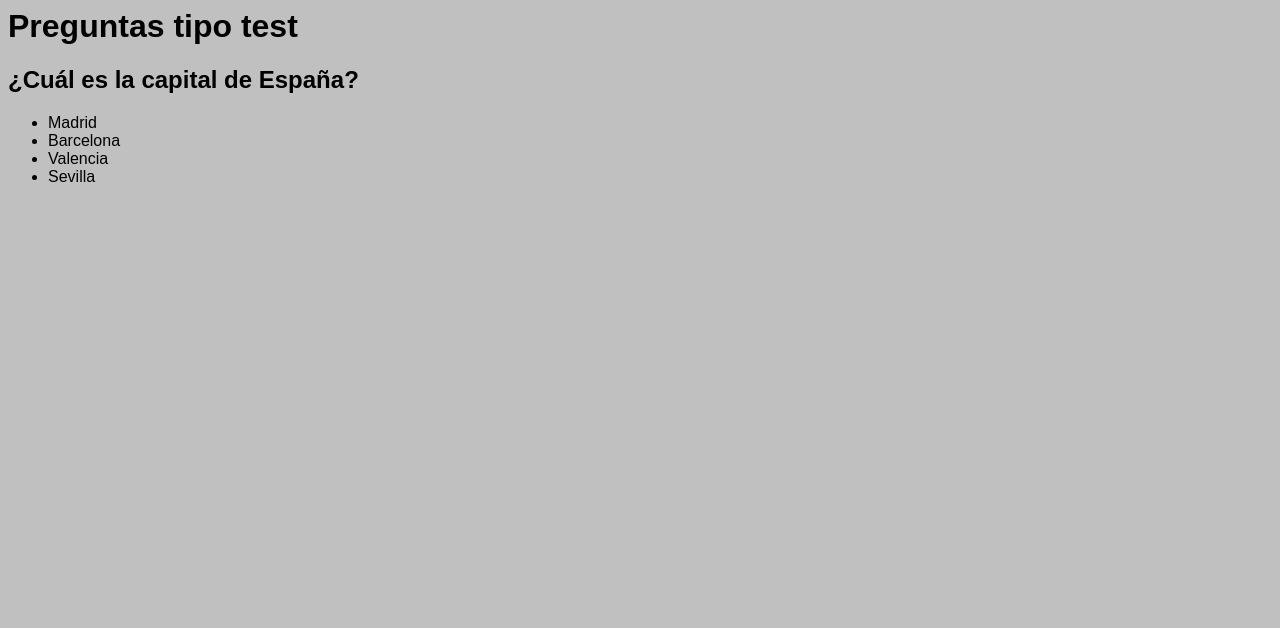
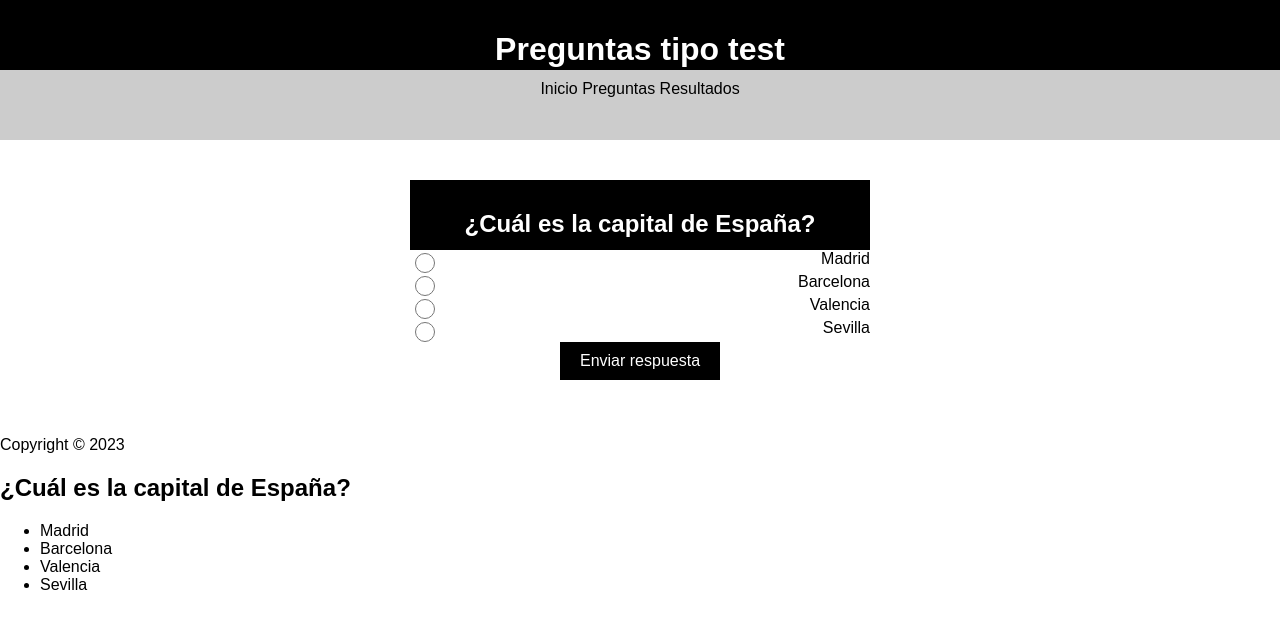
Before and after one commit to jaimedargallo/azureTest, a plain HTML site: page index.html in a window 1280 px wide. Drawn offline with Linux system fonts and the light colour scheme.

Commit message:
semantic html and stylesheet

```diff
--- a/css/style.css
+++ b/css/style.css
@@ -1,48 +1,83 @@
 body {
   font-family: sans-serif;
-    background-color: #c0c0c0;
+  margin: 0;
+  padding: 0;
 }
 
-  h1 {
-    font-size: 2rem;
-    margin-top: 0;
+header {
+  background-color: #000;
+  color: #fff;
+  height: 50px;
+  padding: 10px;
+  text-align: center;
 }
 
-  .pregunta {
-    margin-bottom: 1rem;
+nav {
+  background-color: #ccc;
+  height: 50px;
+  padding: 10px;
+  text-align: center;
 }
 
-  .pregunta h2 {
-    font-size: 1.5rem;
+main {
+  width: 500px;
+  margin: 0 auto;
+  padding: 20px;
 }
 
-  .respuesta {
-    margin-bottom: 0.5rem;
+section {
+  background-color: #fff;
+  padding: 20px;
 }
 
-  .respuesta li {
-    list-style-type: none;
-    padding: 0.5rem;
+header h1 {
+  font-size: 2em;
 }
 
-  .respuesta li.correcta {
-    background-color: #008000;
-    color: #fff;
+nav a {
+  color: #000;
+  text-decoration: none;
 }
 
-  .respuesta li.incorrecta {
-    background-color: #ff0000;
+nav a:hover {
   color: #fff;
+  background-color: #000;
 }
 
-  .boton {
-    background-color: #008000;
+main h2 {
+  font-size: 1.5em;
+}
+
+section ul {
+  list-style-type: none;
+  margin: 0;
+  padding: 0;
+}
+
+section ul li {
+  display: flex;
+  justify-content: space-between;
+}
+
+section ul li input {
+  margin-right: 10px;
+  width: 20px;
+  height: 20px;
+}
+
+section ul li label {
+  font-size: 1em;
+}
+
+section footer {
+  text-align: center;
+}
+
+section footer button {
+  background-color: #000;
   color: #fff;
-    padding: 0.5rem 1rem;
-    border-radius: 0.25rem;
+  font-size: 1em;
+  padding: 10px 20px;
+  border: none;
   cursor: pointer;
 }
-
-  .boton:hover {
-    background-color: #006000;
-  }
--- a/index.html
+++ b/index.html
@@ -7,7 +7,48 @@
 </head>
 <body>
 
-  <h1>Preguntas tipo test</h1>
+  <header class="cabecera">
+    <h1>Preguntas tipo test</h1>
+  </header>
+
+  <nav class="navegacion">
+    <a href="#">Inicio</a>
+    <a href="#">Preguntas</a>
+    <a href="#">Resultados</a>
+  </nav>
+
+  <main class="contenido">
+    <section class="pregunta">
+      <header>
+        <h2>¿Cuál es la capital de España?</h2>
+      </header>
+      <ul>
+        <li>
+          <input type="radio" name="respuesta" value="Madrid">
+          <label for="madrid">Madrid</label>
+        </li>
+        <li>
+          <input type="radio" name="respuesta" value="Barcelona">
+          <label for="barcelona">Barcelona</label>
+        </li>
+        <li>
+          <input type="radio" name="respuesta" value="Valencia">
+          <label for="valencia">Valencia</label>
+        </li>
+        <li>
+          <input type="radio" name="respuesta" value="Sevilla">
+          <label for="sevilla">Sevilla</label>
+        </li>
+      </ul>
+      <footer>
+        <button type="submit">Enviar respuesta</button>
+      </footer>
+    </section>
+  </main>
+
+  <footer class="footer">
+    <p>Copyright &copy; 2023</p>
+  </footer>
 
 </body>
 </html>
```
Lines whose indentation alone changed are shown as unchanged.
